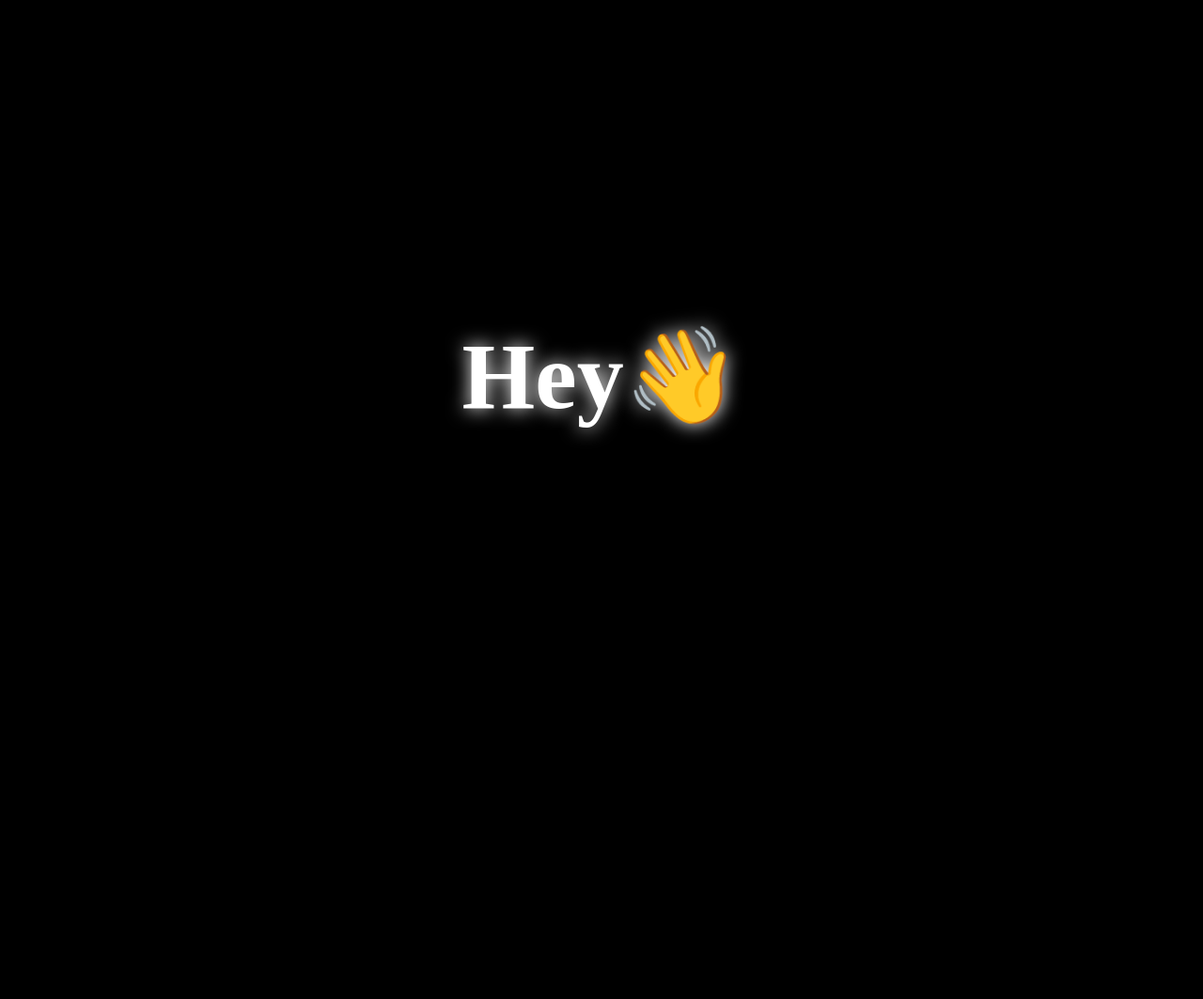
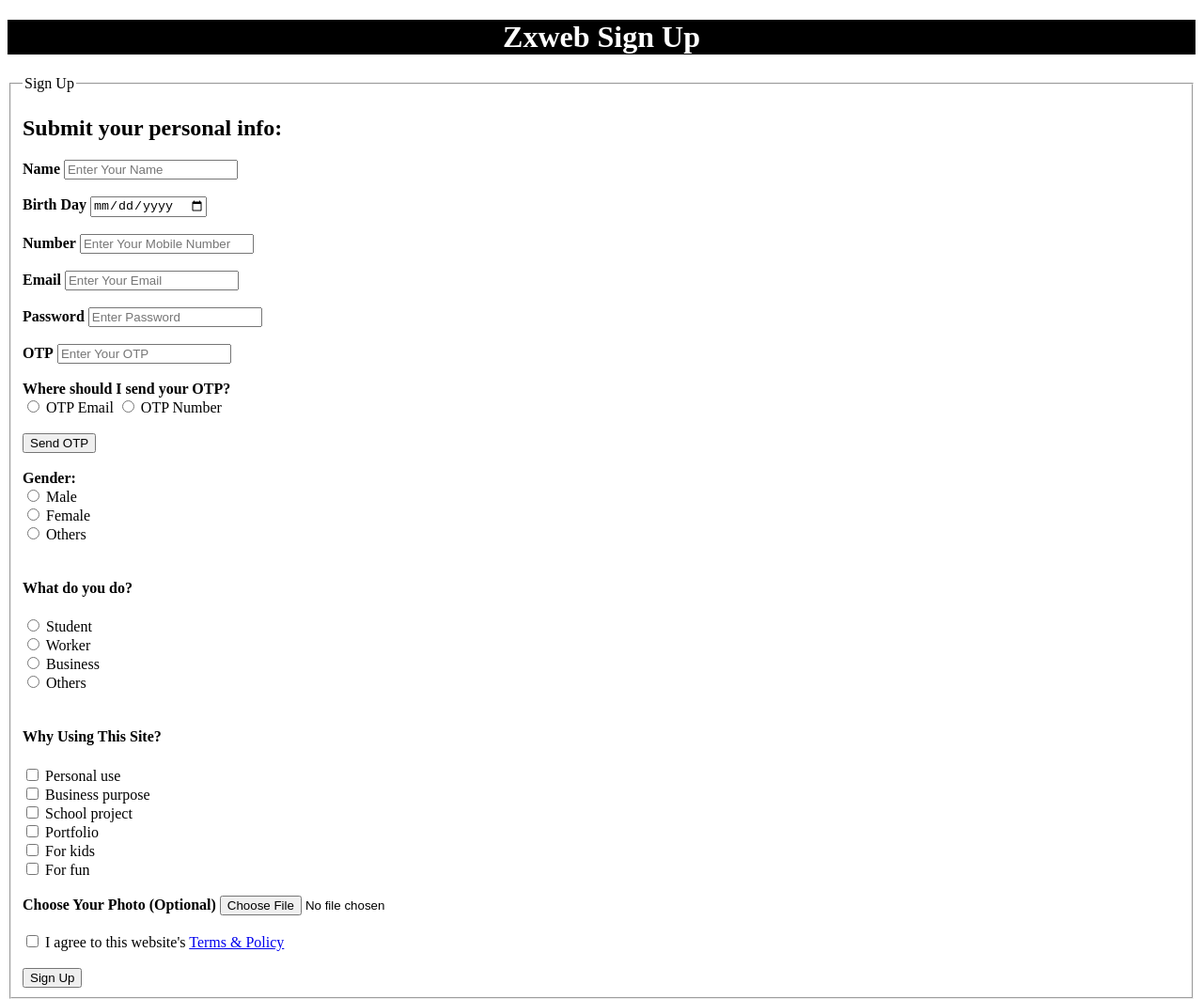
Before and after one commit to myweb13/zxweb, a plain HTML site: page index.html in a window 1280 px wide. Shown: the whole page at 94% size. Before the commit the page ends 800 px from the top, so only its background shows below. Drawn offline with Linux system fonts and the light colour scheme.

Commit message:
Add files via upload

```diff
--- a/index.html
+++ b/index.html
@@ -1,86 +1,109 @@
 <!DOCTYPE html>
-<html lang="en">
+<html>
 <head>
-  <meta charset="UTF-8" />
-  <meta name="viewport" content="width=device-width, initial-scale=1.0" />
-  <title>Light Effect</title>
-
-  <style>
-    :root {
-      --x: 50vw;
-      --y: 50vh;
-    }
-
-    * {
-      margin: 0;
-      padding: 0;
-      box-sizing: border-box;
-    }
-
-    body {
-      background: #000;
-      height: 100vh;
-      overflow: hidden;
-      display: flex;
-      justify-content: center;
-      align-items: center;
-      flex-direction: column;
-      color: #fff;
-      font-family: serif;
-    }
-
-    h1 {
-      font-size: 100px;
-      font-weight: bold;
-      text-shadow: 0 0 20px #fff;
-      position: relative;
-      z-index: 1;
-    }
-
-    /* Light / spotlight */
-    .light {
-      position: fixed;
-      width: 220px;
-      height: 220px;
-      background: radial-gradient(circle, rgba(255,255,255,0.9), rgba(255,255,255,0) 70%);
-      pointer-events: none;
-      mix-blend-mode: soft-light;
-      transform: translate(-50%, -50%);
-      left: var(--x);
-      top: var(--y);
-      z-index: 0;
-    }
-  </style>
+  <link rel="icon" href="others/favicon.png" type="image/png">
+  <meta charset="UTF-8">
+  <meta name="viewport" content="width=device-width, initial-scale=1.0">
+  <meta http-equiv="X-UA-Compatible" content="ie=edge">
+  <title>Zxweb Sign Up</title>
 </head>
 <body>
 
-  <div class="light"></div>
-  <h1>Hey👋</h1>
+<h1 style="color: white; text-align: center; background-color: black;">
+  Zxweb Sign Up
+</h1>
 
-  <script>
-    const light = document.querySelector('.light');
+<form action="webpage/promo.html" method="POST">
+  <fieldset>
+    <legend>Sign Up</legend>
 
-    function moveLight(x, y) {
-      light.style.setProperty('--x', x + 'px');
-      light.style.setProperty('--y', y + 'px');
-    }
+    <h2>Submit your personal info:</h2>
 
-    // Mouse move (PC / Laptop)
-    window.addEventListener('mousemove', (e) => {
-      moveLight(e.clientX, e.clientY);
-    });
+    <!-- Name -->
+    <label for="ll"><b>Name</b></label>
+    <input name="user" id="ll" type="text" placeholder="Enter Your Name" required>
+    <br><br>
 
-    // Touch start (mobile e hat rakhar sathe sathe)
-    window.addEventListener('touchstart', (e) => {
-      const touch = e.touches[0];
-      moveLight(touch.clientX, touch.clientY);
-    });
+    <!-- Birth Day -->
+    <b>Birth Day</b>
+    <input name="birthday" type="date" required>
+    <br><br>
 
-    // Touch move (mobile e hat saraile light follow korbe)
-    window.addEventListener('touchmove', (e) => {
-      const touch = e.touches[0];
-      moveLight(touch.clientX, touch.clientY);
-    });
-  </script>
+    <!-- Number -->
+    <label for="pp"><b>Number</b></label>
+    <input name="number" id="pp" type="number" placeholder="Enter Your Mobile Number" required>
+    <br><br>
+
+    <!-- Email -->
+    <label for="jj"><b>Email</b></label>
+    <input name="email" id="jj" type="email" placeholder="Enter Your Email" required>
+    <br><br>
+
+    <!-- Password -->
+    <label for="tt"><b>Password</b></label>
+    <input name="password" id="tt" type="password" placeholder="Enter Password" required>
+    <br><br>
+
+    <!-- OTP -->
+    <b>OTP</b>
+    <input name="otp_code" type="text" placeholder="Enter Your OTP">
+    <br><br>
+
+    <!-- OTP Send Option -->
+    <b>Where should I send your OTP?</b><br>
+
+    <label>
+      <input name="otp_send" value="email" type="radio" required> OTP Email
+    </label>
+
+    <label>
+      <input name="otp_send" value="number" type="radio"> OTP Number
+    </label>
+    <br><br>
+
+    <input type="submit" value="Send OTP">
+    <br><br>
+
+    <!-- Gender -->
+    <b>Gender:</b><br>
+    <label><input name="gender" value="male" type="radio" required> Male</label><br>
+    <label><input name="gender" value="female" type="radio"> Female</label><br>
+    <label><input name="gender" value="others" type="radio"> Others</label><br><br>
+
+    <!-- Occupation -->
+    <h4>What do you do?</h4>
+    <label><input name="work" value="student" type="radio" required> Student</label><br>
+    <label><input name="work" value="worker" type="radio"> Worker</label><br>
+    <label><input name="work" value="business" type="radio"> Business</label><br>
+    <label><input name="work" value="others" type="radio"> Others</label><br><br>
+
+    <!-- Checkboxes -->
+    <h4>Why Using This Site?</h4>
+
+    <label><input name="reason_personal" type="checkbox"> Personal use</label><br>
+    <label><input name="reason_business" type="checkbox"> Business purpose</label><br>
+    <label><input name="reason_school" type="checkbox"> School project</label><br>
+    <label><input name="reason_portfolio" type="checkbox"> Portfolio</label><br>
+    <label><input name="reason_kids" type="checkbox"> For kids</label><br>
+    <label><input name="reason_fun" type="checkbox"> For fun</label><br><br>
+
+    <!-- File Upload -->
+    <b>Choose Your Photo (Optional)</b>
+    <input name="photo" type="file">
+    <br><br>
+
+    <!-- Terms -->
+    <label>
+      <input type="checkbox" required> I agree to this website's
+      <a href="webpage/terms.html">Terms & Policy</a>
+    </label>
+    <br><br>
+
+    <!-- Correct Submit Button -->
+    <button type="submit" onclick="window.location.href='webpage/promo.html'">Sign Up</button>
+
+  </fieldset>
+</form>
+
 </body>
 </html>
```
